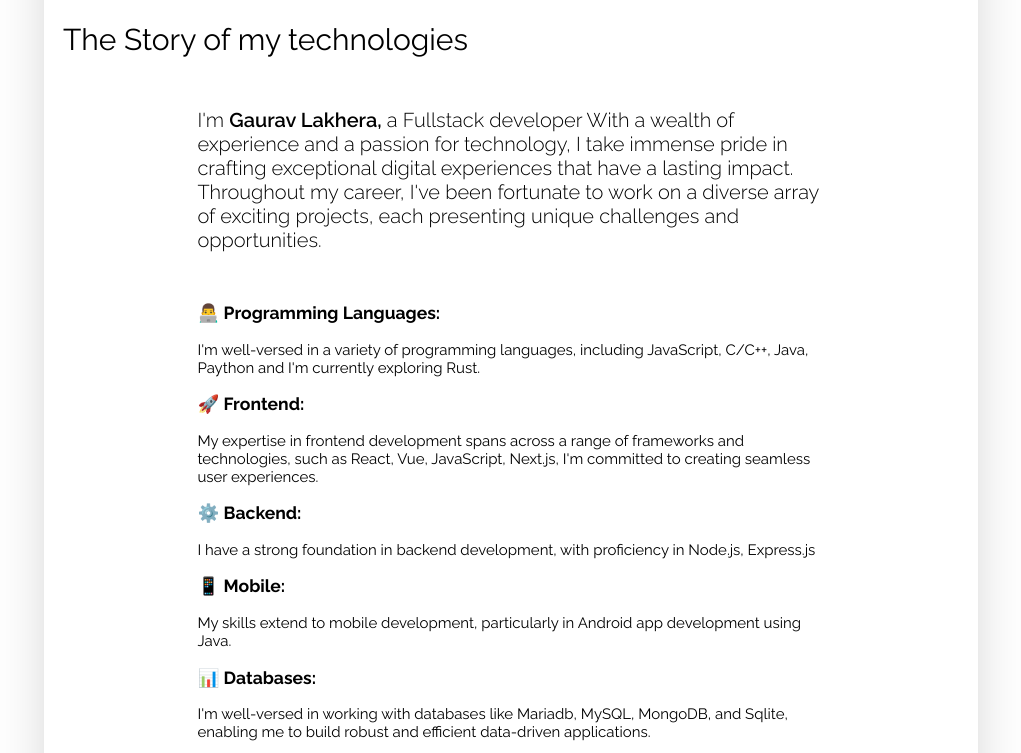
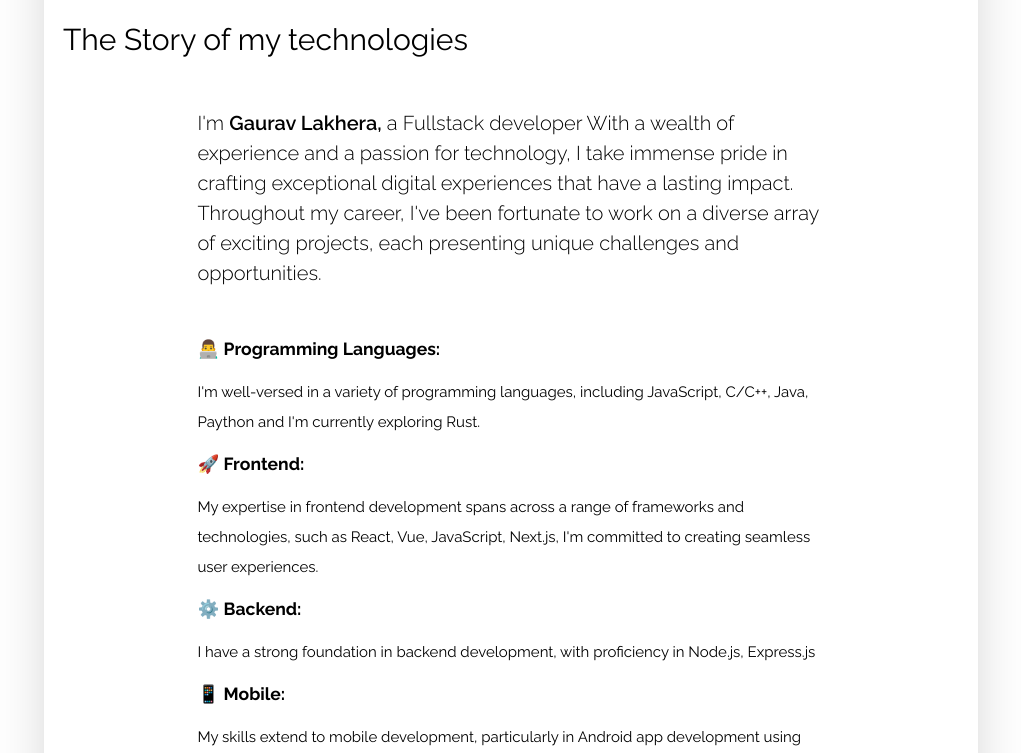
Before and after one commit to GauravLakhera/portfolio_css, a plain HTML site: page about_me.html in a window 1280 px wide. Shown: the part 1034-1787 px from the top of the page, without its empty margins (129-1150 px from the left). Drawn offline with Linux system fonts and the light colour scheme.

Commit message:
added animation2

```diff
--- a/index.css
+++ b/index.css
@@ -14,6 +14,9 @@ a{
 }
 a:hover{
     text-decoration: underline;
+}
+p{
+    line-height: 30px;
 }
 input{
     border: 1px solid rgb(210, 210, 210);
```
Also changed, not shown: index.html (+6 -6 lines).
